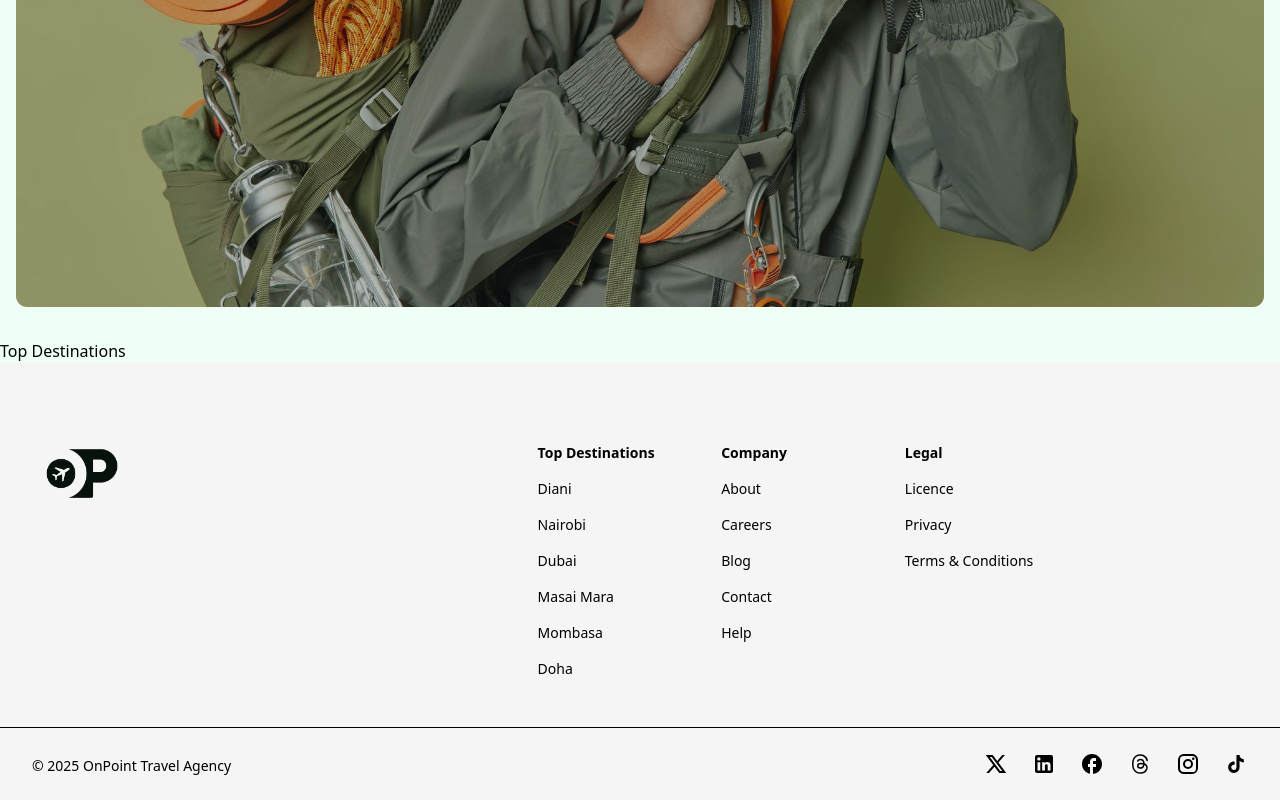
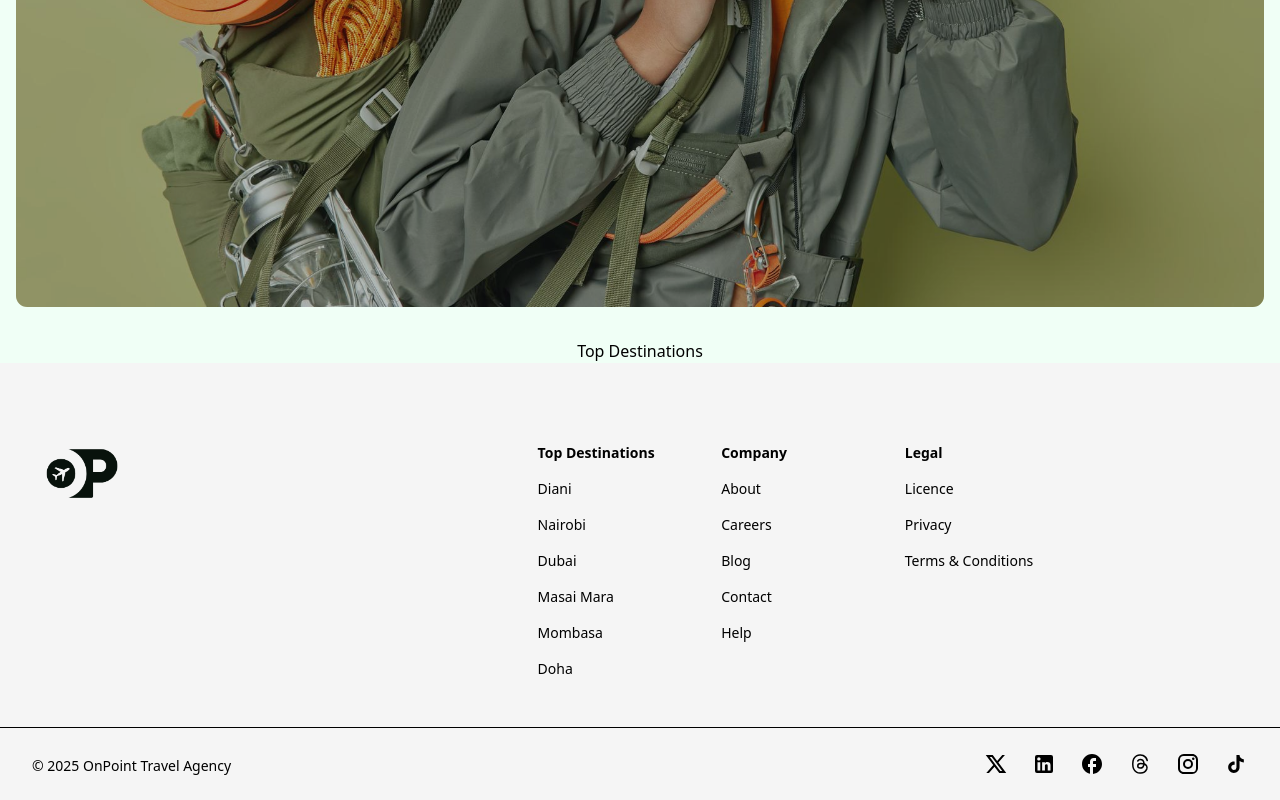
Before and after one commit to chengivan2/onpoint, a Next.js app: page / in a window 1280 px wide. Shown: the part 589-1389 px from the top of the page. Built offline with nearby package versions, Linux system fonts and the light colour scheme; no server answers.

Commit message:
Laid out the structure for the top destination component

```diff
--- a/src/app/rootcomponents/homepagecomponents/hometopdestinations.tsx
+++ b/src/app/rootcomponents/homepagecomponents/hometopdestinations.tsx
@@ -1,5 +1,9 @@
 export default function HomeTopDestinations() {
   return (
-    <h2>Top Destinations</h2>
+    <div className="relative flex flex-col min-w-full">
+      <div className="flex relative min-w-full justify-center">
+      <h2>Top Destinations</h2>
+      </div>
+    </div>
   )
 }
```
